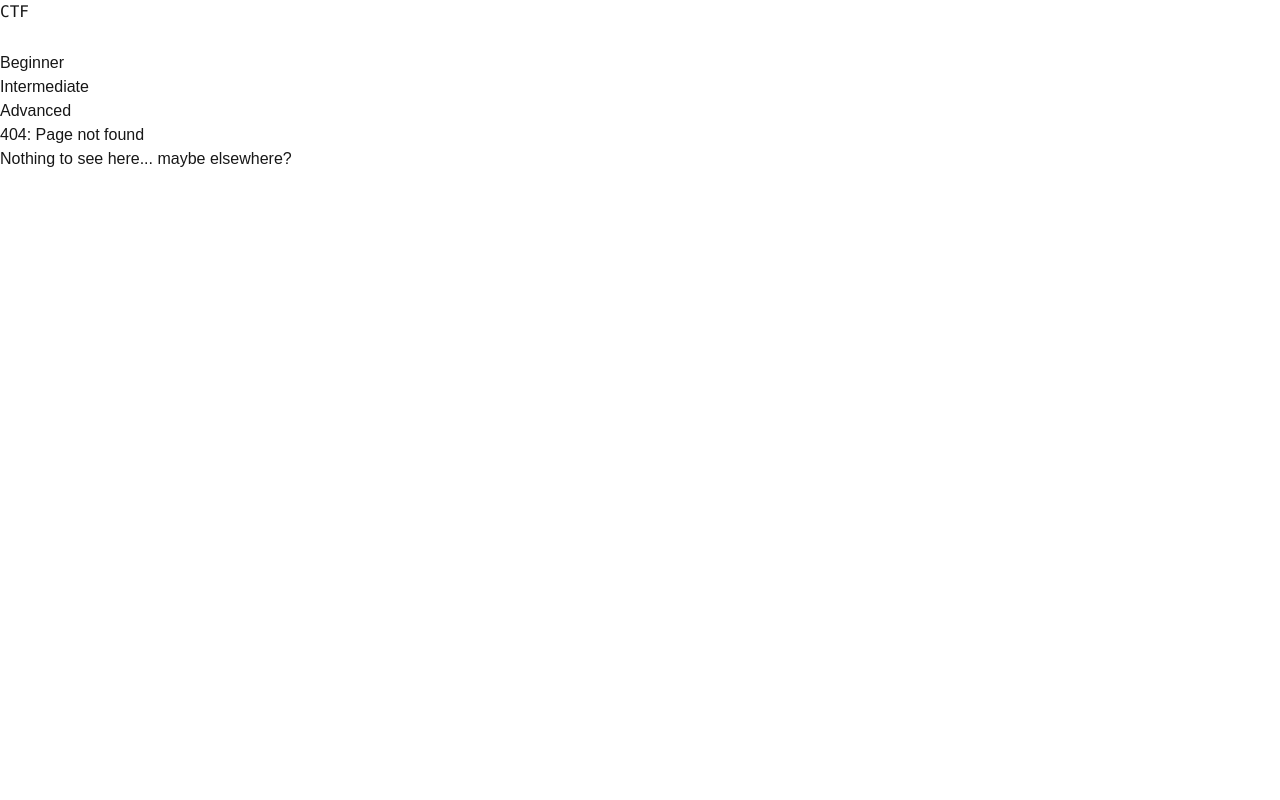
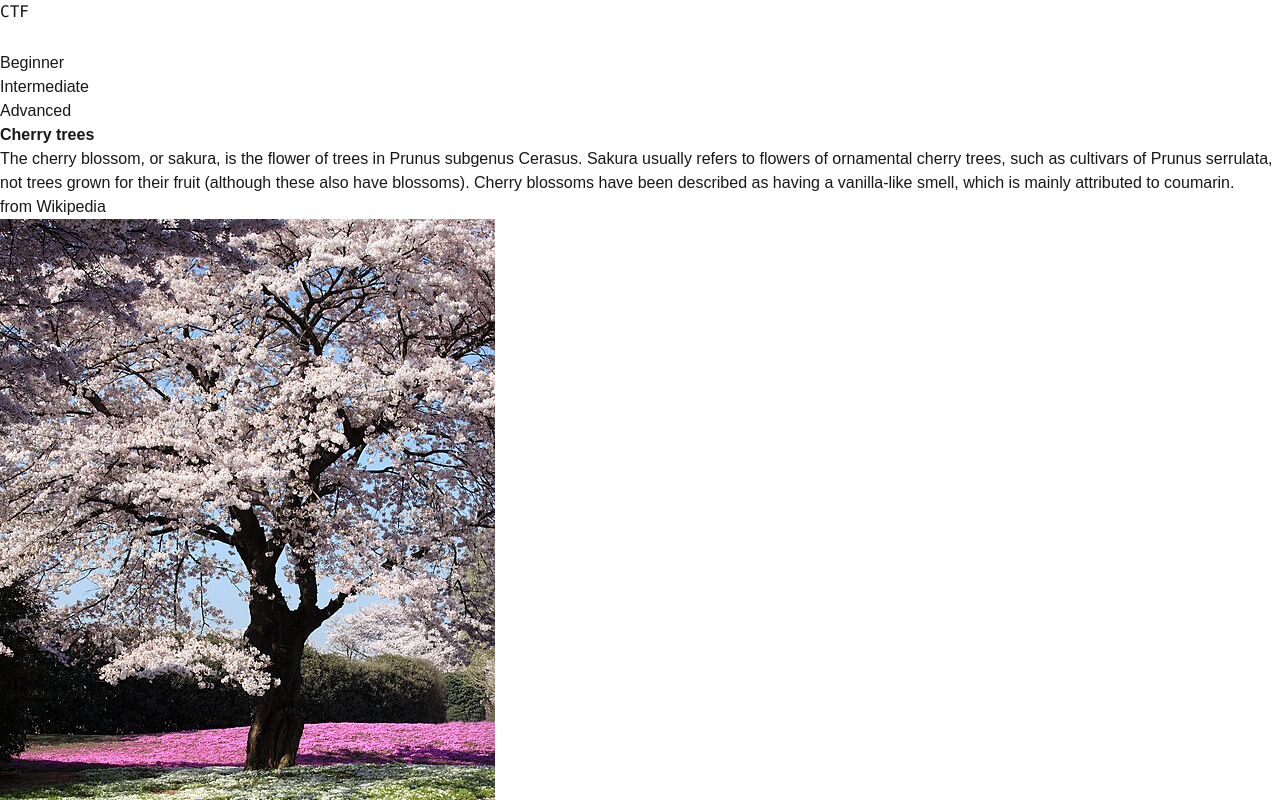
Before and after one commit to ObieSource/capturetheflag, a Next.js app: page /tree in a window 1280 px wide. Before the commit this address had no page. Shown: the top 800 px of the page. Built offline with nearby package versions, Linux system fonts and the light colour scheme.

Commit message:
add trees challenge

```diff
--- a/src/app/api/flags/route.tsx
+++ b/src/app/api/flags/route.tsx
@@ -29,8 +29,8 @@ export const flags = [
         points: 1
     },
     {
-        challenge: "EMPTY-PAGE",
-        flag: "CTF-PNG-AY9D",
+        challenge: "TREES",
+        flag: "CTF-IMG-49F7",
         description: "You captured the flag!",
         points: 1
     },
--- a/src/app/flags/page.tsx
+++ b/src/app/flags/page.tsx
@@ -1,4 +1,4 @@
-export default function Empty() {
+export default function FlagStorage() {
   return (
     <div>
       <h1>We don't actually store our flags here. Except for this one:</h1>
--- /dev/null
+++ b/src/app/tree/page.tsx
@@ -0,0 +1,18 @@
+import { SimpleLink } from "@/components/flagger";
+import tree from './CTF-IMG-49F7.jpg';
+import Image from "next/image";
+
+export default function Tree() {
+    return (
+      <div>
+        <h1><strong>Cherry trees</strong></h1>
+        <p>The cherry blossom, or sakura, is the flower of trees in Prunus subgenus Cerasus. Sakura usually refers to flowers of ornamental cherry trees, such as cultivars of Prunus serrulata, not trees grown for their fruit (although these also have blossoms). Cherry blossoms have been described as having a vanilla-like smell, which is mainly attributed to coumarin.</p>
+        <SimpleLink href="https://en.wikipedia.org/wiki/Cherry_blossom">from Wikipedia</SimpleLink><br></br>
+        <Image
+            src={tree}
+            alt="photo of tree"
+        />
+        <SimpleLink href="https://commons.wikimedia.org/wiki/File:Sakura_and_Moss_Pink_-_%E6%A1%9C(%E3%81%95%E3%81%8F%E3%82%89)%E3%81%A8%E8%8A%9D%E6%A1%9C(%E3%81%97%E3%81%B0%E3%81%96%E3%81%8F%E3%82%89).jpg">Original image source</SimpleLink>
+      </div>
+    );
+  }
```
Also changed, not shown: src/app/page.tsx (+13 -1 lines), src/app/tree/CTF-IMG-49F7.jpg (added).
